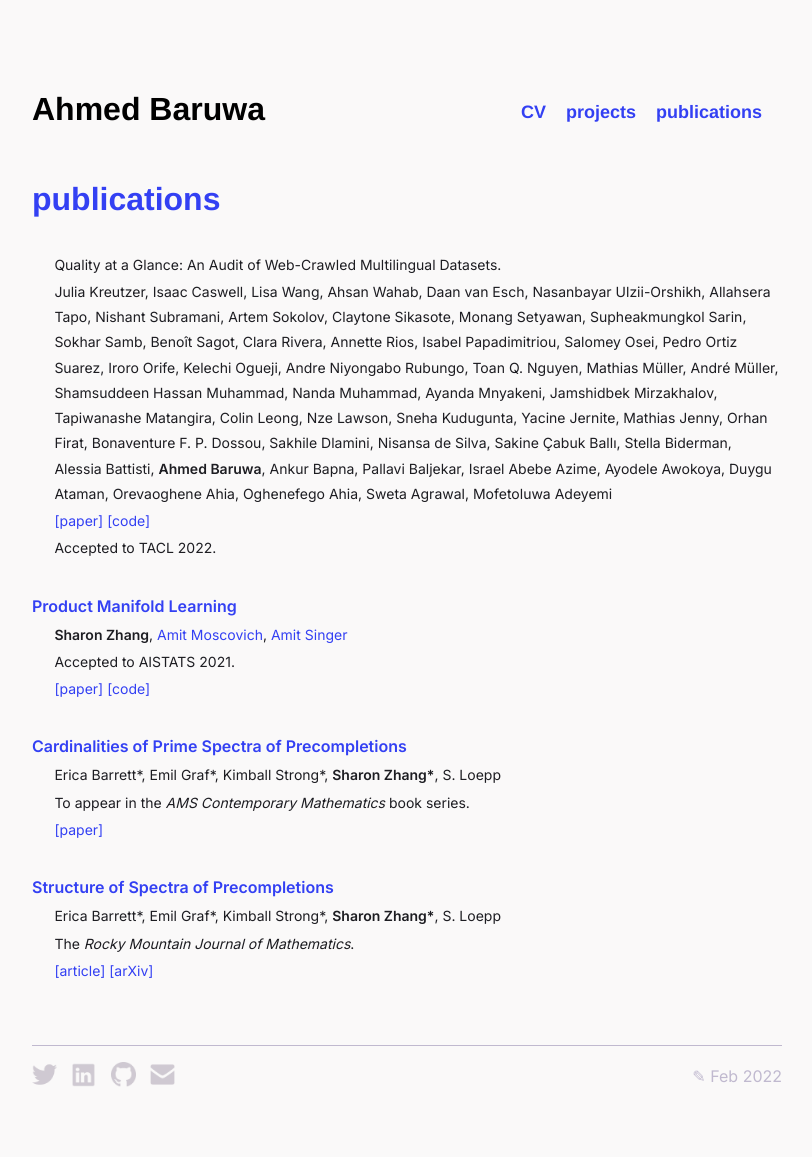
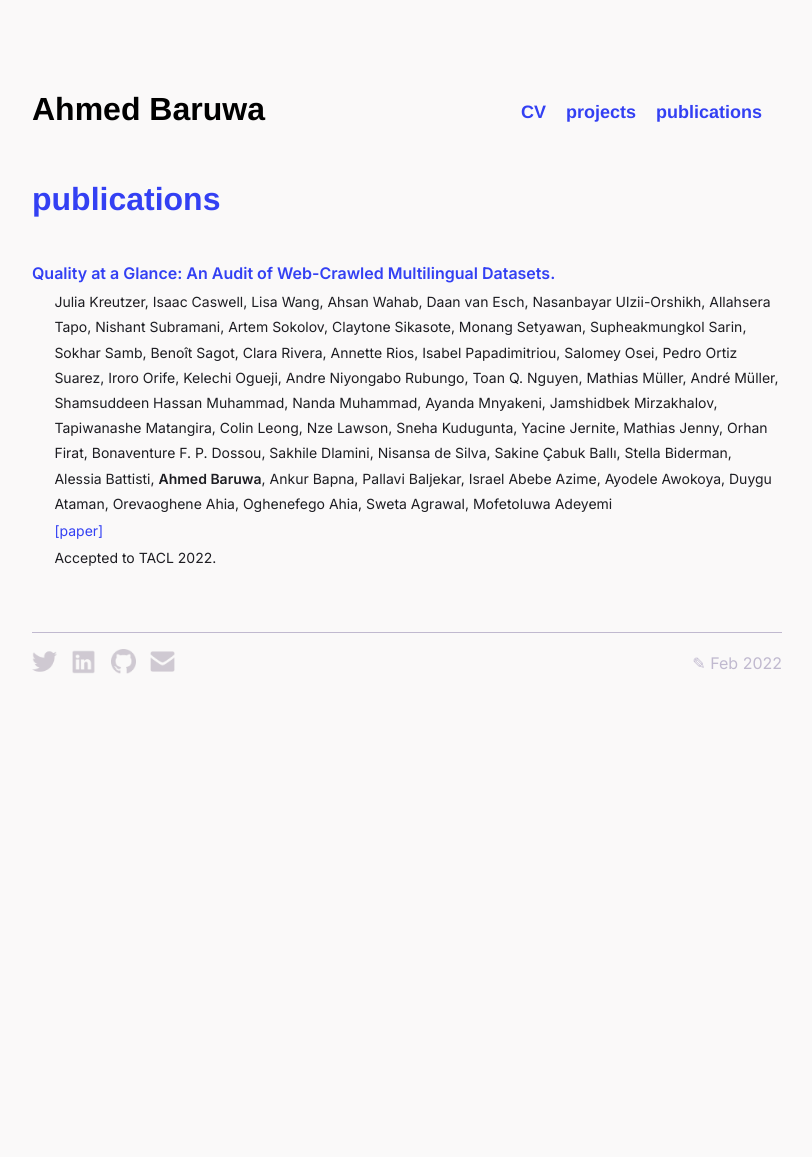
Before and after one commit to aobaruwa/aobaruwa.github.io, a Jekyll site: the page built from publications/index.html, in a window 1280 px wide. Shown: the whole page, without its empty margins (233-1045 px from the left). Built offline with Jekyll 4.4.1, drawn with Linux system fonts in a browser that asks for light colours; some web fonts are replaced; after the commit the page ends 900 px from its top, so only the background shows below that.

Commit message:
updated pubs

```diff
--- a/publications/index.html
+++ b/publications/index.html
@@ -7,29 +7,8 @@ title: publications
 <!-- p style="margin-bottom:35px;">An asterisk (*) denotes equal contribution. Last updated Mar 2021.</p-->
 
 <div class="pub">
-  <p>Quality at a Glance: An Audit of Web-Crawled Multilingual Datasets.</p>
+  <h2>Quality at a Glance: An Audit of Web-Crawled Multilingual Datasets.</h2>
   <p>Julia Kreutzer, Isaac Caswell, Lisa Wang, Ahsan Wahab, Daan van Esch, Nasanbayar Ulzii-Orshikh, Allahsera Tapo, Nishant Subramani, Artem Sokolov, Claytone Sikasote, Monang Setyawan, Supheakmungkol Sarin, Sokhar Samb, Benoît Sagot, Clara Rivera, Annette Rios, Isabel Papadimitriou, Salomey Osei, Pedro Ortiz Suarez, Iroro Orife, Kelechi Ogueji, Andre Niyongabo Rubungo, Toan Q. Nguyen, Mathias Müller, André Müller, Shamsuddeen Hassan Muhammad, Nanda Muhammad, Ayanda Mnyakeni, Jamshidbek Mirzakhalov, Tapiwanashe Matangira, Colin Leong, Nze Lawson, Sneha Kudugunta, Yacine Jernite, Mathias Jenny, Orhan Firat, Bonaventure F. P. Dossou, Sakhile Dlamini, Nisansa de Silva, Sakine Çabuk Ballı, Stella Biderman, Alessia Battisti, <b>Ahmed Baruwa</b>, Ankur Bapna, Pallavi Baljekar, Israel Abebe Azime, Ayodele Awokoya, Duygu Ataman, Orevaoghene Ahia, Oghenefego Ahia, Sweta Agrawal, Mofetoluwa Adeyemi</p>
-  <p><a href="https://openreview.net/pdf?id=PRXM8-O9PKd">[paper]</a> <a href="https://github.com/sunniesuhyoung/ContextualBias">[code]</a></p>
+  <p><a href="https://openreview.net/pdf?id=PRXM8-O9PKd">[paper]</a></a></p>
   <p>Accepted to TACL 2022.</p>
 </div>
-
-<div class="pub">
-	<h2>Product Manifold Learning</h2>
-  <p><b>Sharon Zhang</b>, <a href="https://mosco.github.io/">Amit Moscovich</a>, <a href="https://web.math.princeton.edu/~amits/">Amit Singer</a></p>
-  <p>Accepted to AISTATS 2021.</p>
-  <p><a href="https://arxiv.org/abs/2010.09908">[paper]</a> <a href="https://github.com/sxzhang25/product-manifold-learning">[code]</a></p>
-</div>
-
-<div class="pub">
-	<h2>Cardinalities of Prime Spectra of Precompletions</h2>
-  <p>Erica Barrett*, Emil Graf*, Kimball Strong*, <b>Sharon Zhang*</b>, S. Loepp</p>
-  <p>To appear in the <i>AMS Contemporary Mathematics</i> book series.</p>
-  <p><a href="https://arxiv.org/abs/1911.06648">[paper]</a></p>
-</div>
-
-<div class="pub">
-	<h2>Structure of Spectra of Precompletions</h2>
-  <p>Erica Barrett*, Emil Graf*, Kimball Strong*, <b>Sharon Zhang*</b>, S. Loepp</p>
-  <p>The <i>Rocky Mountain Journal of Mathematics</i>.</p>
-  <p><a href="https://projecteuclid.org/euclid.rmjm/1609815800">[article]</a> <a href="https://arxiv.org/abs/1911.01394">[arXiv]</a></p>
-</div>
```
